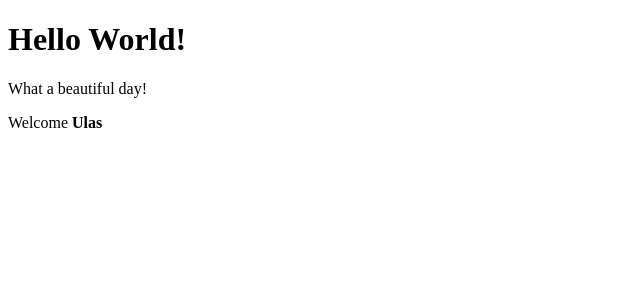
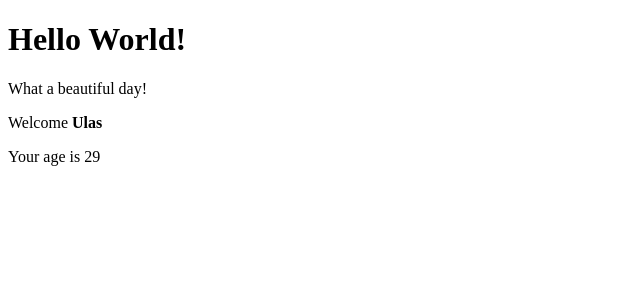
Before and after one commit to Zulk0rne1n/React-Exercises, a React (Create React App) app: page / in a window 1280 px wide. Shown: the top 300 px of the page, without its empty margins (0-640 px from the left). Built offline with nearby package versions, Linux system fonts and the light colour scheme.

Commit message:
props-05 added

```diff
--- a/src/App.js
+++ b/src/App.js
@@ -1,12 +1,14 @@
 import React from "react"
 import { Hello } from "./Hello"
 import { Welcome } from "./Welcome"
+import { Age } from "./Age"
 export class App extends React.Component {
     render() {
         return (
             <div>
                 <Hello />
-                <Welcome name={<strong>Ulas</strong>} age="29" />
+                <Welcome name={<strong>Ulas</strong>}  />
+                <Age age="29"/>
             </div>)
     }
 }
```
